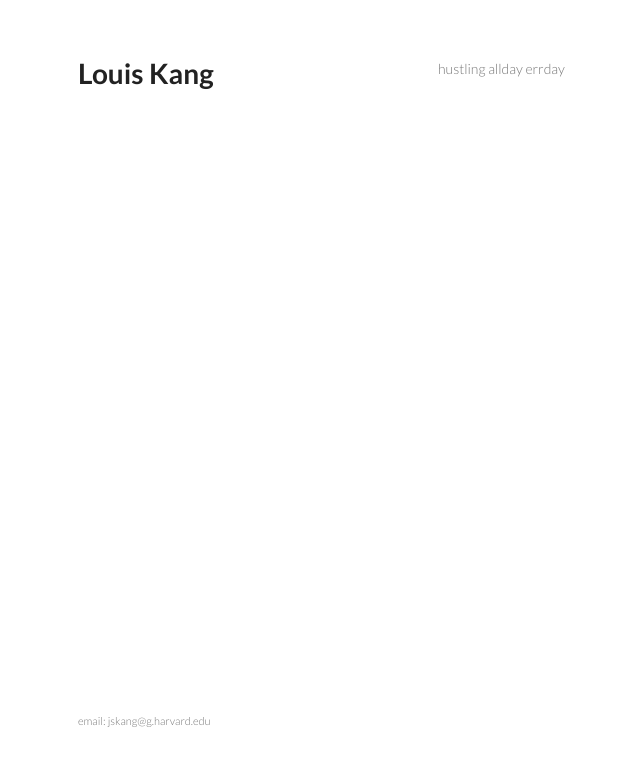
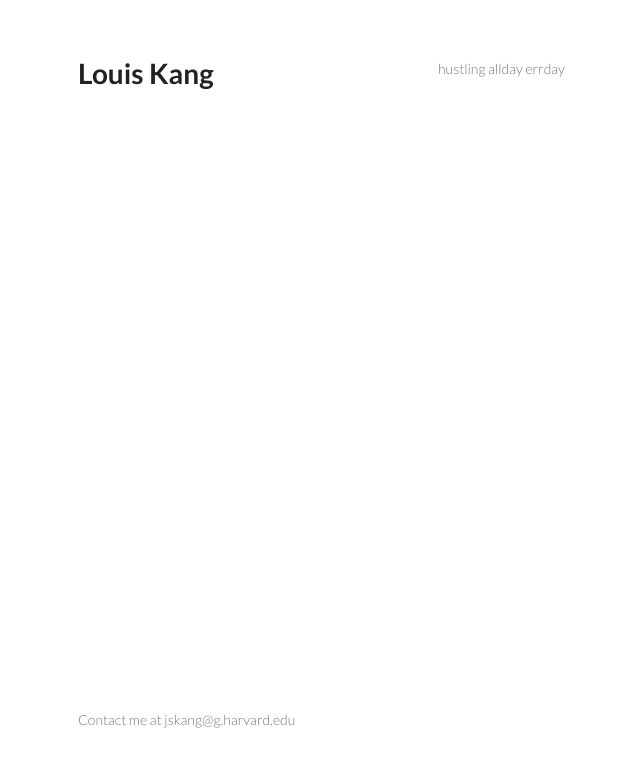
Before and after one commit to louiskangjs/jskang.github.io, a plain HTML site: page index.html in a window 1280 px wide. Shown: the whole page, without its empty margins (132-772 px from the left). Drawn offline with Linux system fonts and the light colour scheme.

Commit message:
Update index.html

```diff
--- a/index.html
+++ b/index.html
@@ -22,7 +22,7 @@
         <p>hustling allday errday</p>
       </section>
       <footer>
-        <p><small>email: jskang@g.harvard.edu</small></p>
+        <p>Contact me at jskang@g.harvard.edu</p>
       </footer>
     </div>
     <script src="javascripts/scale.fix.js"></script>
```
